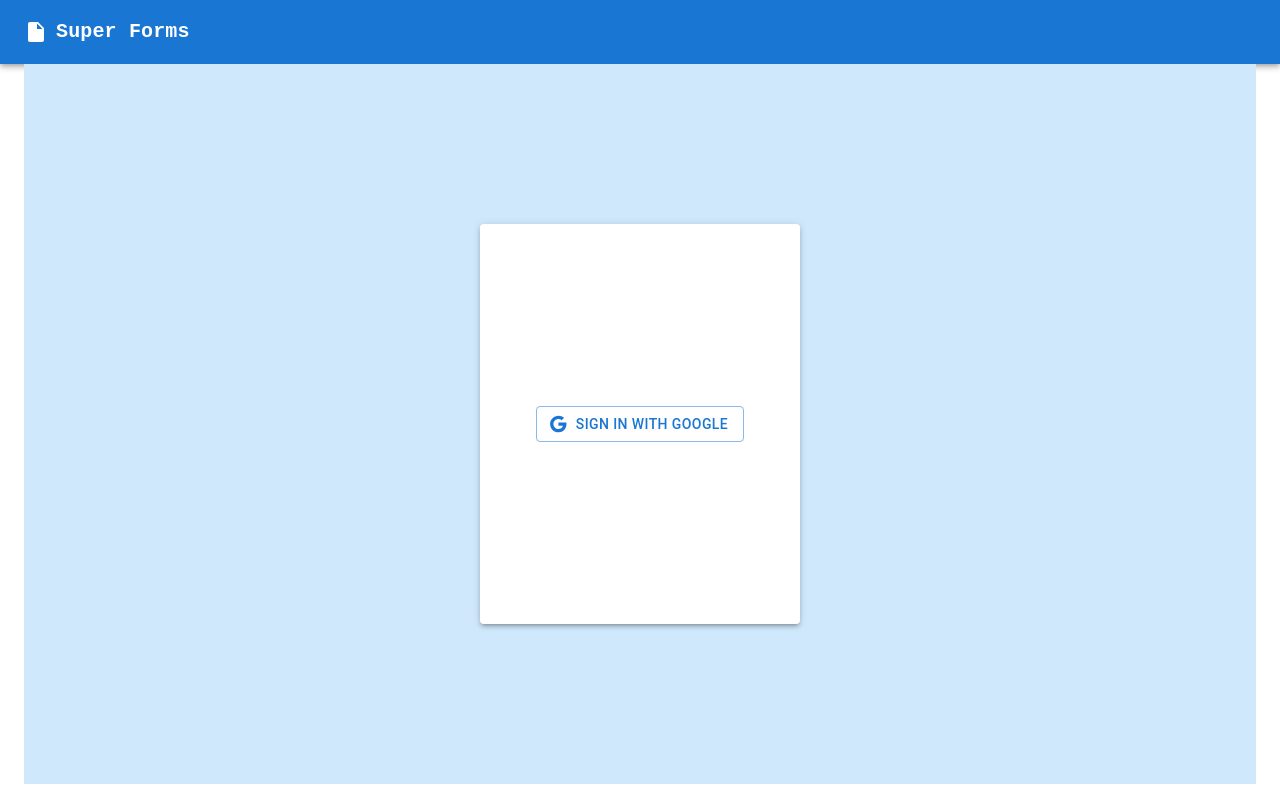
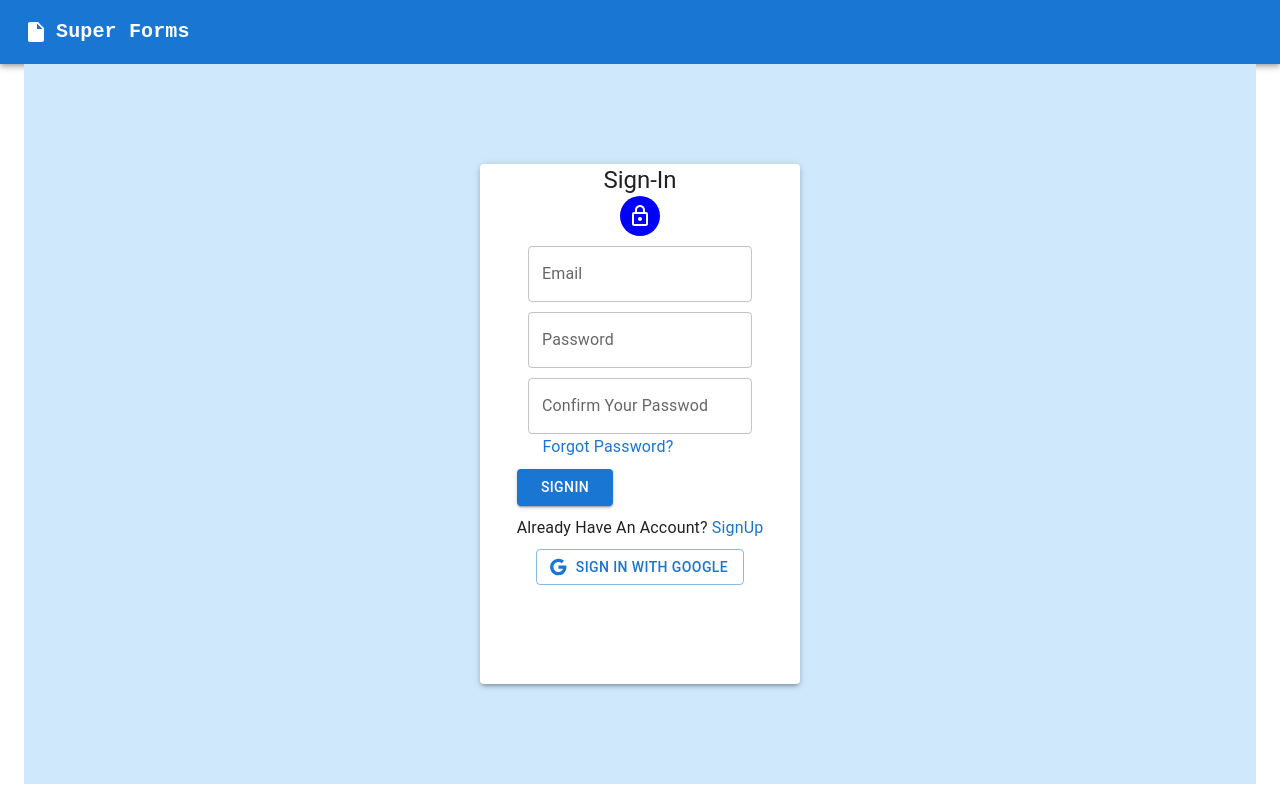
Before and after one commit to Sayantan102002/Super-Forms, a React (Create React App) app: page / in a window 1280 px wide. Built offline with nearby package versions, Linux system fonts and the light colour scheme.

Commit message:
SignIn-Component-Created

```diff
--- a/package.json
+++ b/package.json
@@ -15,7 +15,7 @@
     "axios": "^1.1.3",
     "connected-react-router": "^6.9.3",
     "date-fns": "^2.29.3",
-    "firebase": "^9.13.0",
+    "firebase": "^9.14.0",
     "history": "^4.10.1",
     "react": "^18.2.0",
     "react-dom": "^18.2.0",
--- /dev/null
+++ b/src/Components/Auth/SingIn.js
@@ -0,0 +1,69 @@
+import React from 'react'
+import { Box, Container, CssBaseline, Paper ,Grid,Avatar,TextField,Button,Link} from '@mui/material';
+import Typography from '@mui/material/Typography'
+// import React from 'react'
+// import NavBar from '../NavBar';
+import LockOutlinedIcon from '@mui/icons-material/LockOutlined';
+import GoogleBtn from '../Helper/GoogleBtn';
+
+function SingIn ()  {
+
+  const SignIn= async ()=>{
+
+
+
+  }
+
+
+
+
+   return (
+    <div>
+
+<Container maxWidth="xl" minWidth='xl'>
+            <Box sx={{ bgcolor: '#cfe8fc', height: '90vh', width: "100%", display: 'flex', justifyContent: 'center', alignItems: 'center' }}>
+                <Box sx={{
+                    // bgcolor: '#000',
+                    maxwidth:'90vw',
+                    minWidth:'25vw',
+                    height:  '65vh',
+                    minHeight:'52vh'
+
+                }}>
+                    <Paper elevation={3} sx={{
+                        Height: '100%',minHeight:'100%', width: '100%',minWidth:'100%', display: 'flex',
+                        // justifyContent: 'center',
+                        alignItems: 'center',
+                        flexDirection:'column'
+
+                    }}>
+
+                  <Typography variant="h5" >Sign-In</Typography>
+    <Avatar className='Avatar' sx={{bgcolor:'blue'}}><LockOutlinedIcon/></Avatar>
+
+    <TextField id="outlined-basic" label="Email" variant="outlined" placeholder='Enter Your Email' sx={{width:'70%',margin:'10px'}} />
+    <TextField id="outlined-basic" label="Password" variant="outlined" placeholder='Enter Your Passwod' type={'password'} sx={{width:'70%',marginBottom:'10px'}} />
+    <TextField id="outlined-basic" label="Confirm Your Passwod" variant="outlined" placeholder='Confirm Your Passwod' type={'password'} sx={{width:'70%',marginBottom:'0px'}}  />
+
+
+
+
+
+                        <Typography sx={{marginTop:'1px',marginRight:'auto',marginLeft:'3.9rem',cursor:'pointer'}}><Link sx={{textDecoration:'none'}}>Forgot Password?</Link></Typography>
+
+
+                  <Button variant="contained" sx={{marginTop:'10px',width:'30%',marginRight:'150px'}}> SignIn</Button>
+
+                        <Typography  sx={{marginTop:'10px',cursor:'pointer',marginBottom:'9px'}}>Already Have An Account?
+                        <Link sx={{textDecoration:'none'}}> SignUp</Link></Typography>
+                  <GoogleBtn sx={{marginBottom:'3px',color:'white',bgcolor:'blue'}}/>
+                    </Paper>
+                </Box>
+            </Box>
+        </Container>
+
+
+    </div>
+  )
+}
+export default SingIn;
--- a/src/Components/Auth/auth.js
+++ b/src/Components/Auth/auth.js
@@ -1,31 +1,17 @@
-import { Box, Container, CssBaseline, Paper } from '@mui/material';
+import { Box, Container, CssBaseline, Paper ,Grid,Avatar,TextField} from '@mui/material';
+import Typography from '@mui/material/Typography'
 import React from 'react'
 import NavBar from '../NavBar';
+import LockOutlinedIcon from '@mui/icons-material/LockOutlined';
 import GoogleBtn from '../Helper/GoogleBtn';
+import SignIn from './SingIn'
 
 export default function About() {
     console.log("This is about pageeee");
     return (<>
         <NavBar />
-        <CssBaseline />
-        <Container maxWidth="xl" >
-            <Box sx={{ bgcolor: '#cfe8fc', height: '90vh', width: "100%", display: 'flex', justifyContent: 'center', alignItems: 'center' }}>
-                <Box sx={{
-                    // bgcolor: '#000',
-                    width: '25vw',
-                    height: '50vh',
+        <SignIn/>
 
-                }}>
-                    <Paper elevation={3} sx={{
-                        height: '100%', width: '100%', display: 'flex',
-                        justifyContent: 'center',
-                        alignItems: 'center'
-                    }}>
-                        <GoogleBtn />
-                    </Paper>
-                </Box>
-            </Box>
-        </Container>
     </>
     )
 }
```
Also changed, not shown: src/Components/Auth/firebase-config.js (added), 1 other file (tests, documents, lock files or other folders).
